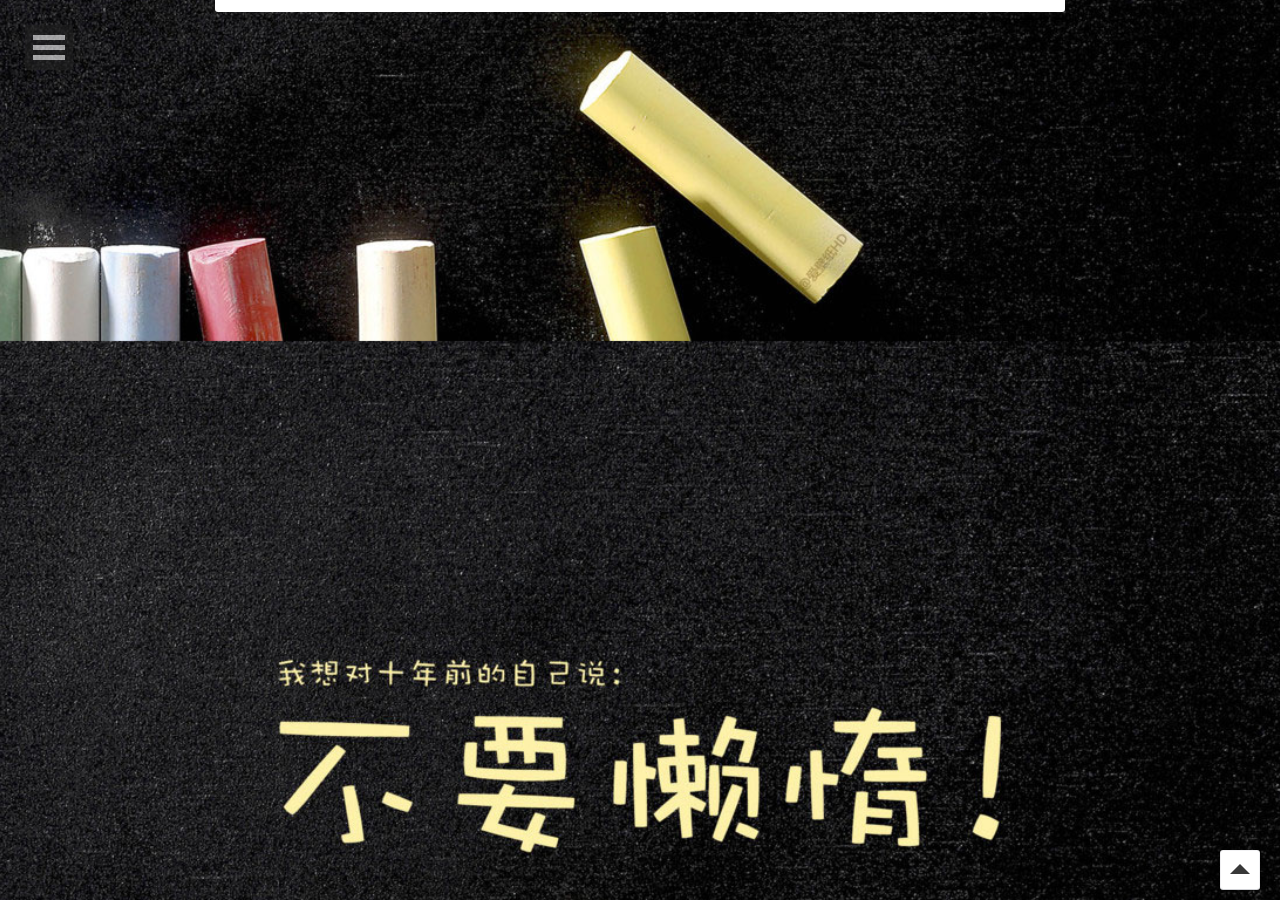
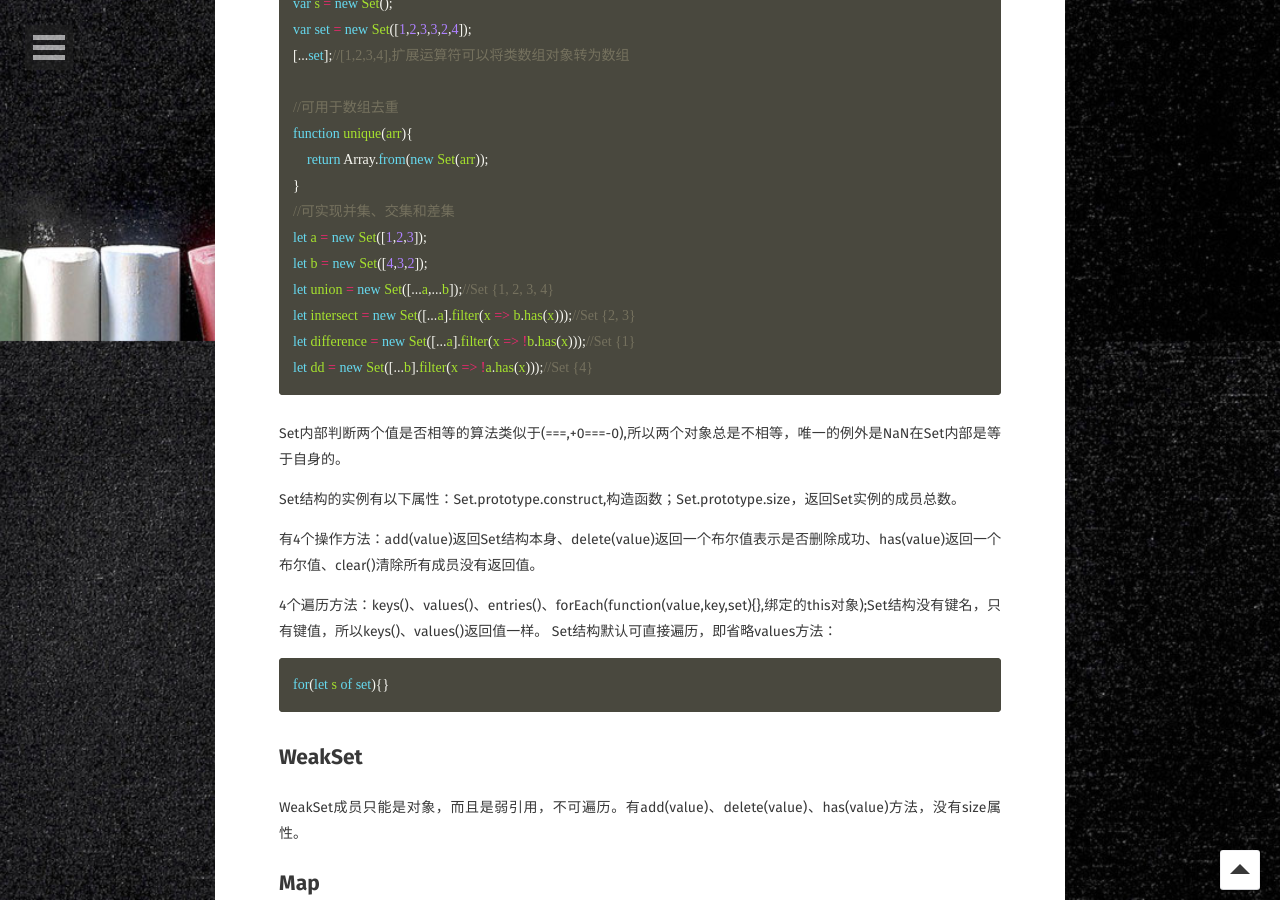
Before and after one commit to ArielWorld/ArielWorld.github.io, a Jekyll site: the page built from _posts/2017-02-17-ES6-note10.md, in a window 1280 px wide and 900 px high, scrolled down 559 px. Built offline with Jekyll 4.4.1, drawn with Linux system fonts in a browser that asks for light colours; some web fonts are replaced; comment, search, counter and statistics services are not loaded; some of the changed text lies outside the part shown.

Commit message:
some example

````diff
--- a/_posts/2017-02-17-ES6-note10.md
+++ b/_posts/2017-02-17-ES6-note10.md
@@ -9,3 +9,82 @@ comments: true
 ---
 
 首先，感谢阮一峰，所有内容来自阮一峰开源书籍[ECMAScript 6入门](http://es6.ruanyifeng.com/#README)。
+
+## Set
+
+Es6提供的心得数据结构，类似于数组，但是成员的值都是唯一的。Set本身是一个构造函数，用来生成Set数据结构。Set接收数组或者类似数组的对象作为参数。
+
+```js
+var s = new Set();
+var set = new Set([1,2,3,3,2,4]);
+[...set];//[1,2,3,4],扩展运算符可以将类数组对象转为数组
+
+//可用于数组去重
+function unique(arr){
+    return Array.from(new Set(arr));
+}
+//可实现并集、交集和差集
+let a = new Set([1,2,3]);
+let b = new Set([4,3,2]);
+let union = new Set([...a,...b]);//Set {1, 2, 3, 4}
+let intersect = new Set([...a].filter(x => b.has(x)));//Set {2, 3}
+let difference = new Set([...a].filter(x => !b.has(x)));//Set {1}
+let dd = new Set([...b].filter(x => !a.has(x)));//Set {4}
+```
+
+Set内部判断两个值是否相等的算法类似于(===,+0===-0),所以两个对象总是不相等，唯一的例外是NaN在Set内部是等于自身的。
+
+Set结构的实例有以下属性：Set.prototype.construct,构造函数；Set.prototype.size，返回Set实例的成员总数。
+
+有4个操作方法：add(value)返回Set结构本身、delete(value)返回一个布尔值表示是否删除成功、has(value)返回一个布尔值、clear()清除所有成员没有返回值。
+
+4个遍历方法：keys()、values()、entries()、forEach(function(value,key,set){},绑定的this对象);Set结构没有键名，只有键值，所以keys()、values()返回值一样。
+Set结构默认可直接遍历，即省略values方法：
+
+```js
+for(let s of set){}
+```
+
+## WeakSet
+
+WeakSet成员只能是对象，而且是弱引用，不可遍历。有add(value)、delete(value)、has(value)方法，没有size属性。
+
+## Map
+
+Map结构提供了“值-值”的对应，各种类型的值（包括对象）都可以做为键。
+
+```js
+//Map作为构造函数可接受数组作为参数
+var map = new Map([["name","qq"],["age",123]]);
+map;//Map {"name" => "qq", "age" => 123}
+```
+
+如果对同一个键多次赋值，后面的会覆盖前面的。
+
+```js
+let map = new  Map();
+map.set(1,"11").set(1,"22");
+map;//Map {1 => "22"}
+```
+
+但是注意，只有对同一个对象的引用，Map结构才会将其视为同一个键；其内部判断两个值是否相等的算法类似于(===,+0===-0),所以两个对象总是不相等，唯一的例外是NaN在Map内部是等于自身的。
+
+```js
+var map = new Map();
+var k1 = ['a'];
+var k2 = ['a'];
+map.set(k1, 111).set(k2, 222);
+map;//Map {["a"] => 111, ["a"] => 222}
+k1.toString() == k2.toString();//true
+k1 == k2;//false
+
+var map = new Map();
+map.set({},"11").set({},"22");
+map;//Map {Object {} => "11", Object {} => "22"}
+```
+
+Map实例属性size;操作方法有set(key,value)、get(key)、has(key)、delete(key)、clear();遍历方法：key()、values()、entries()、forEach();也可直接用for...of遍历。
+
+## WeakMap
+
+只接受对象作为键名；没有遍历操作，没有size属性，无法清空，只有set()、get()、has()、delete()4个方法。
````
Also changed, not shown: _posts/2017-02-20-Bubbleandcapturing.md (added, +162 -0 lines), _posts/2017-02-20-ES6-note11.md (added, +11 -0 lines), _posts/2017-02-20-divCenter.md (added, +36 -0 lines).
